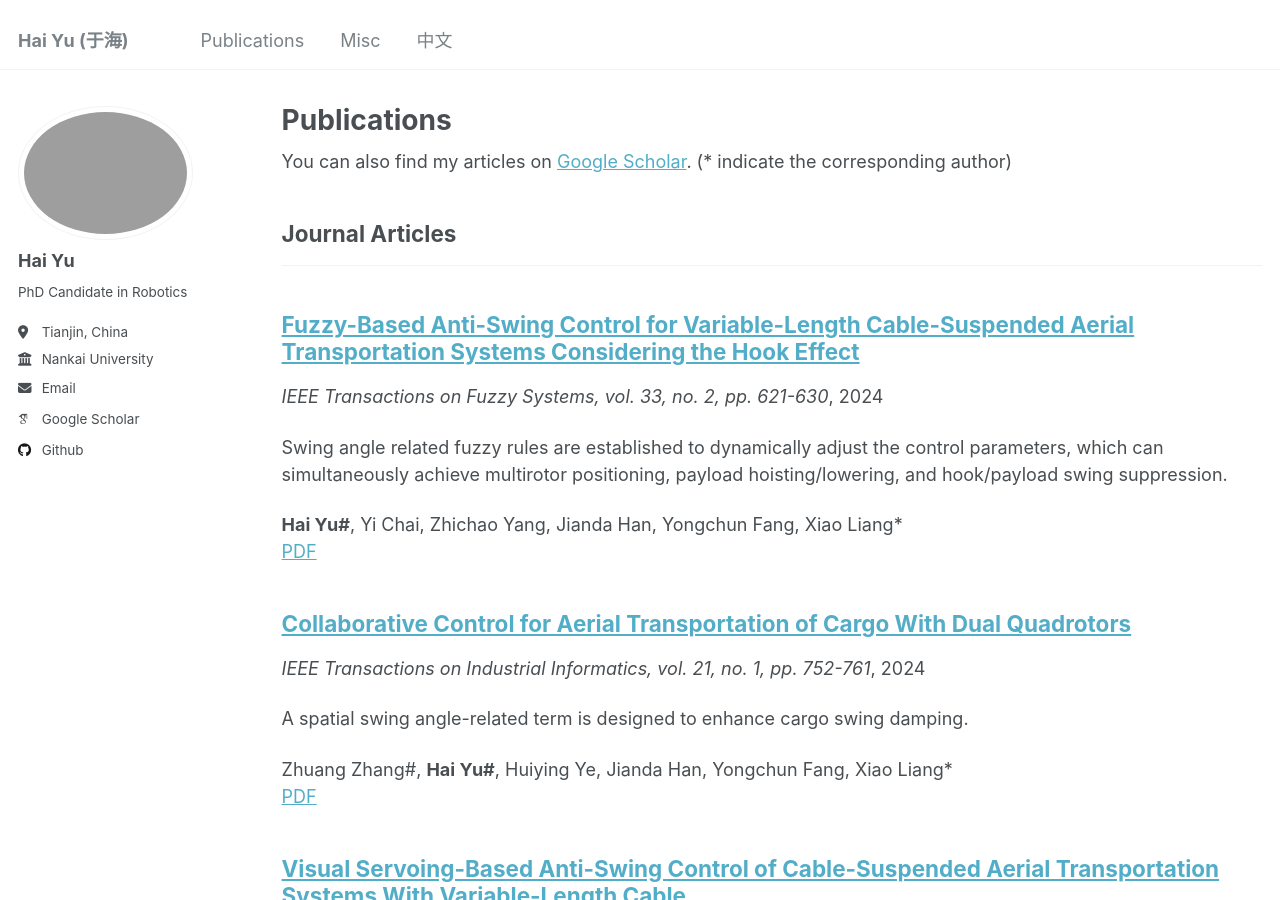
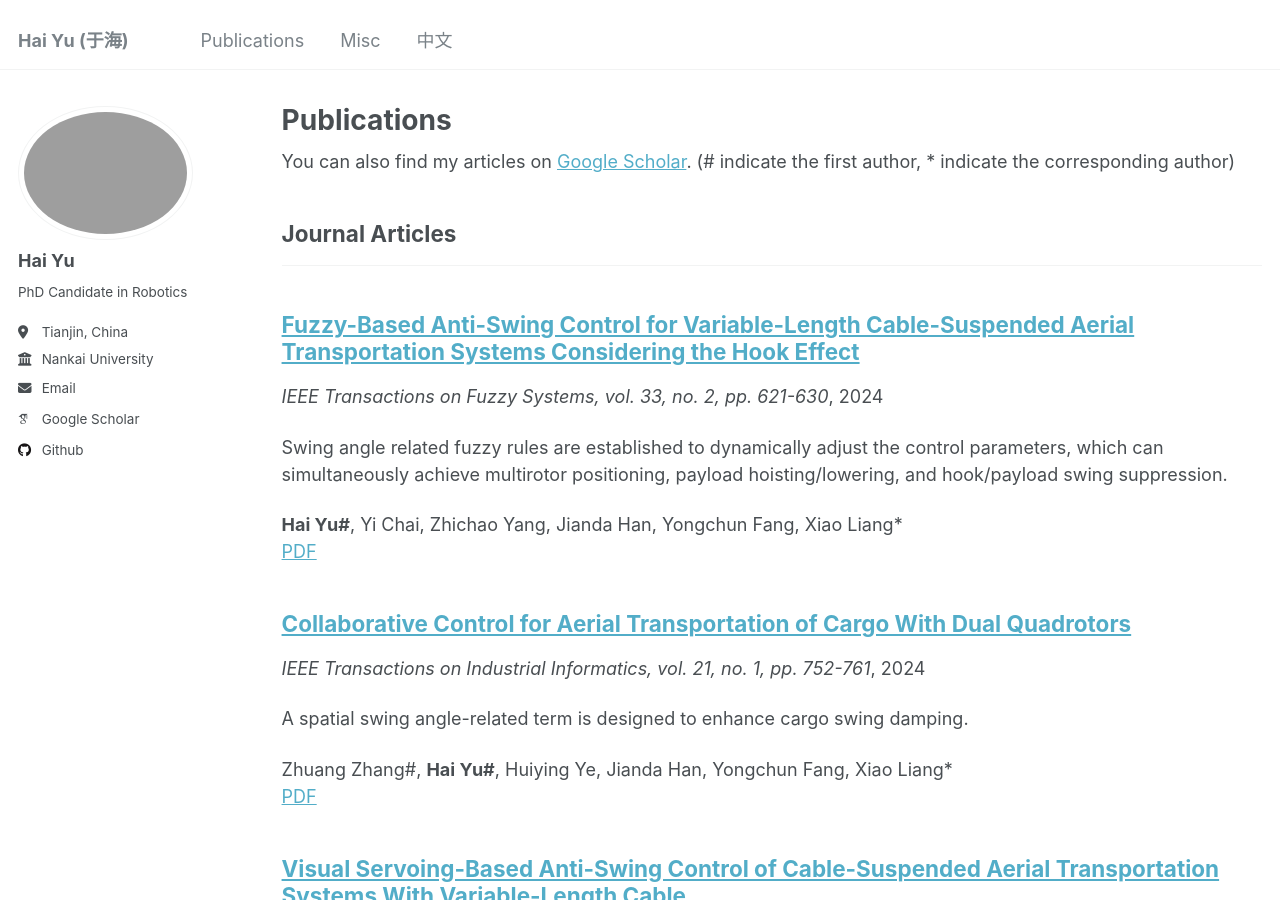
Before and after one commit to wangy1893/wangy1893.github.io, a Jekyll site: the page built from _pages/publications.html, in a window 1280 px wide and 900 px high. Built offline with Jekyll 4.4.1, drawn with Linux system fonts in a browser that asks for light colours; some web fonts are replaced.

Commit message:
Update publications.html

```diff
--- a/_pages/publications.html
+++ b/_pages/publications.html
@@ -6,7 +6,7 @@ author_profile: true
 ---
 
 {% if site.author.googlescholar %}
-  <div class="wordwrap">You can also find my articles on <a href="{{site.author.googlescholar}}">Google Scholar</a>. (* indicate the corresponding author)</div>
+  <div class="wordwrap">You can also find my articles on <a href="{{site.author.googlescholar}}">Google Scholar</a>. (# indicate the first author, * indicate the corresponding author)</div>
 {% endif %}
 
 {% include base_path %}
```
